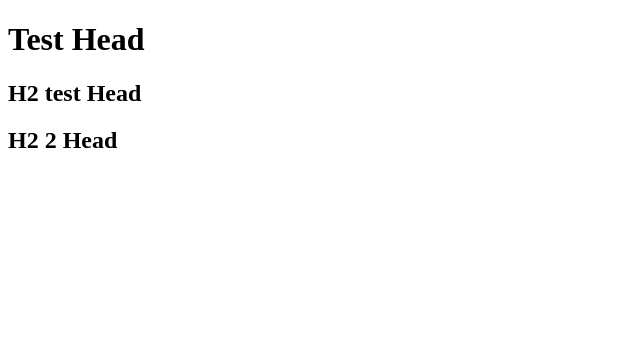
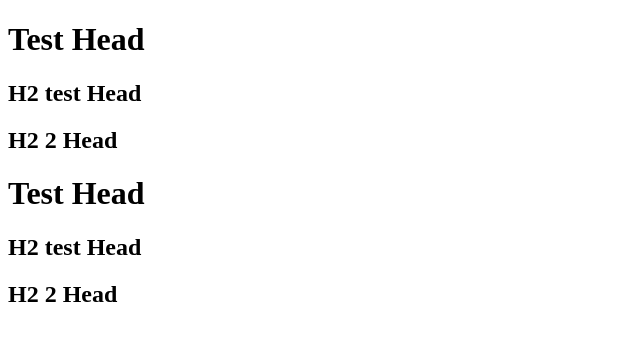
Before and after one commit to smartDev99/frontendWithScss, a plain HTML site: page index.html in a window 1280 px wide. Shown: the whole page, without its empty margins (0-640 px from the left). Drawn offline with Linux system fonts and the light colour scheme.

Commit message:
Update index.html

```diff
--- a/index.html
+++ b/index.html
@@ -11,5 +11,11 @@
     <h2> H2 test Head</h2>
 
     <h2> H2 2 Head</h2>
+
+
+        <h1> Test Head </h1>
+    <h2> H2 test Head</h2>
+
+    <h2> H2 2 Head</h2>
 </body>
 </html>
```
